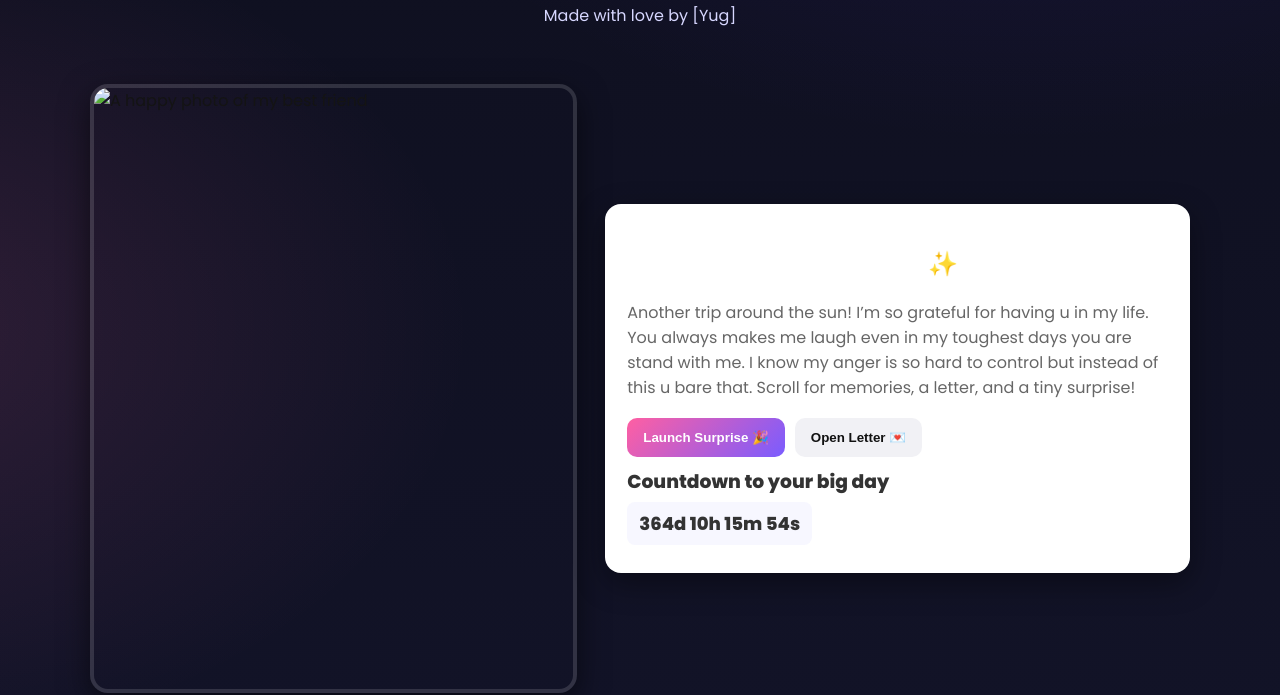
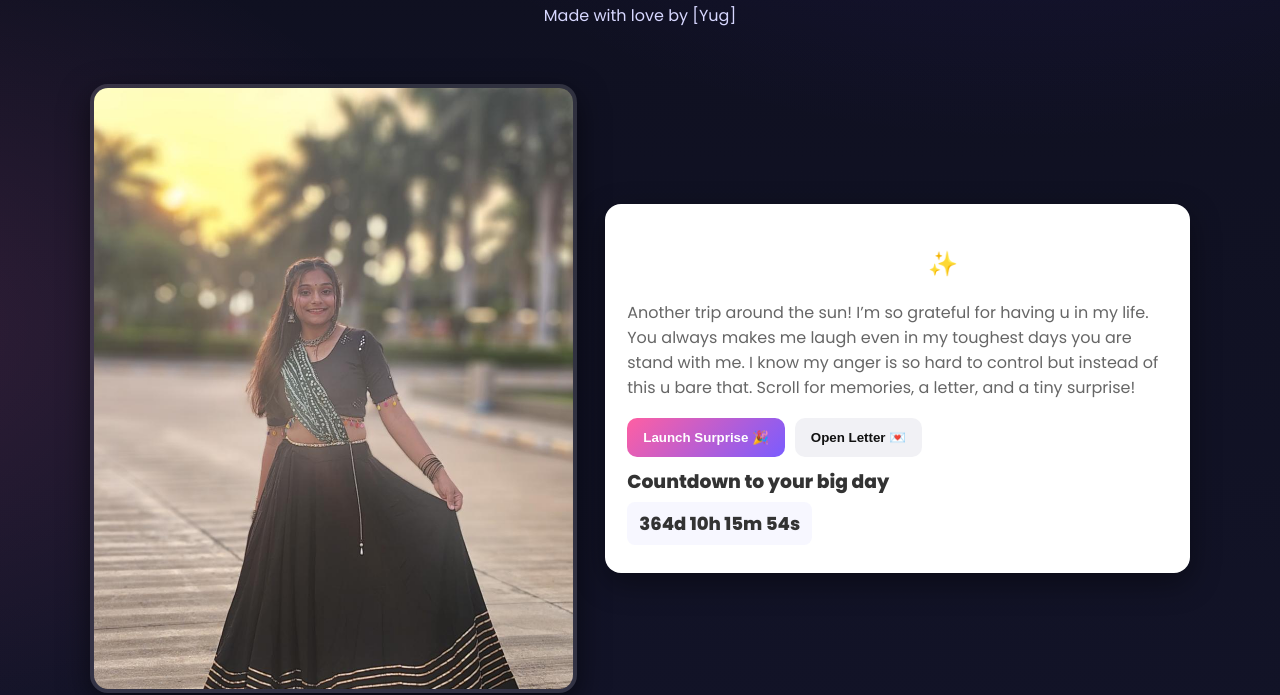
Before and after one commit to yug1234567/Bestfriend-birthday-website, a plain HTML site: page index.html in a window 1280 px wide. Shown: the part 115-810 px from the top of the page. Drawn offline with Linux system fonts and the light colour scheme.

Commit message:
Update index.html

```diff
--- a/index.html
+++ b/index.html
@@ -20,7 +20,7 @@
   <main>
     <!-- Hero -->
     <section class="hero container">
-      <img src="Bestie.Jpg" alt="A happy photo of my best friend" class="hero-photo" />
+      <img src="Bestie.jpg.jpeg" alt="A happy photo of my best friend" class="hero-photo" />
       <div class="hero-text">
         <h2>To my favourite human ✨</h2>
         <p class="lead">
```
